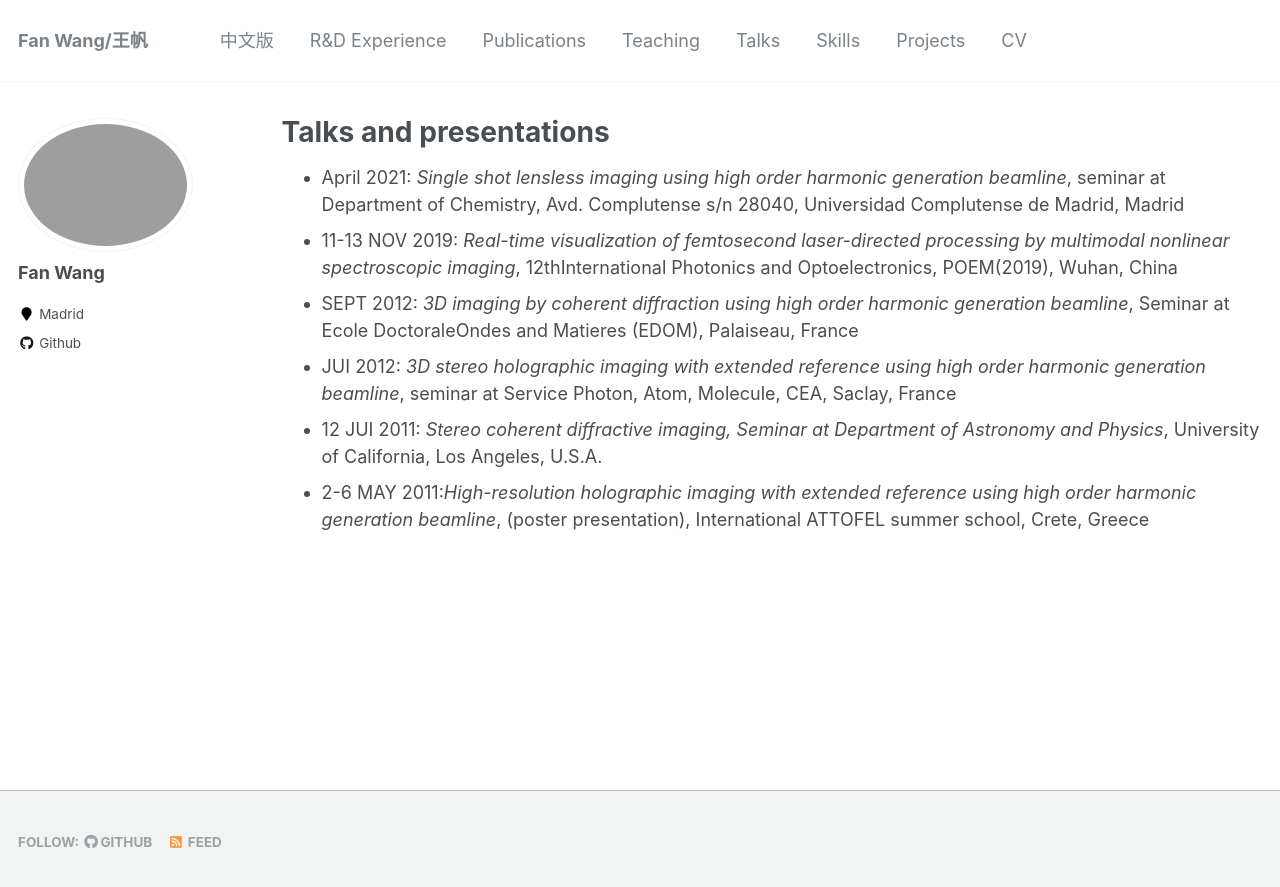
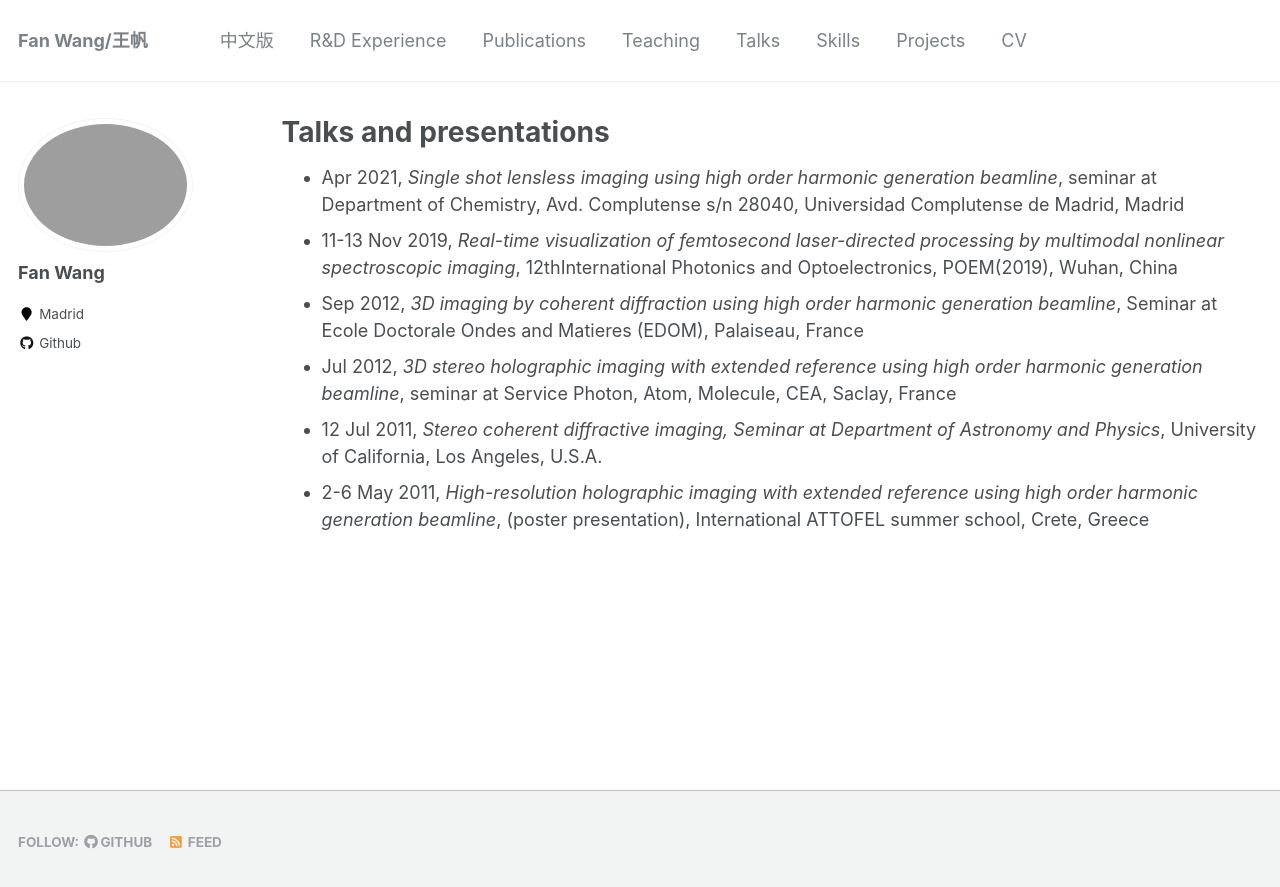
Before and after one commit to fanwangfang/fanwangfang.github.io, a Jekyll site: the page built from _pages/talks.md, in a window 1280 px wide. Shown: the top 887 px of the page. Built offline with Jekyll 4.4.1, drawn with Linux system fonts in a browser that asks for light colours.

Commit message:
Update talks.md

```diff
--- a/_pages/talks.md
+++ b/_pages/talks.md
@@ -5,9 +5,9 @@ permalink: /talks/
 author_profile: true
 ---
 
-- April 2021: *Single shot lensless imaging using high order harmonic generation beamline*, seminar at Department of Chemistry, Avd. Complutense s/n 28040, Universidad Complutense de Madrid, Madrid
-- 11-13 NOV 2019: *Real-time visualization of femtosecond laser-directed processing by multimodal nonlinear spectroscopic imaging*, 12thInternational Photonics and Optoelectronics, POEM(2019), Wuhan, China
-- SEPT 2012: *3D imaging by coherent diffraction using high order harmonic generation beamline*, Seminar at Ecole DoctoraleOndes and Matieres (EDOM), Palaiseau, France
-- JUI 2012: *3D stereo holographic imaging with extended reference using high order harmonic generation beamline*, seminar at Service Photon, Atom, Molecule, CEA, Saclay, France
-- 12 JUI 2011: *Stereo coherent diffractive imaging, Seminar at Department of Astronomy and Physics*, University of California, Los Angeles, U.S.A.
-- 2-6 MAY 2011:*High-resolution holographic imaging with extended reference using high order harmonic generation beamline*, (poster presentation), International ATTOFEL summer school, Crete, Greece
+- Apr 2021, *Single shot lensless imaging using high order harmonic generation beamline*, seminar at Department of Chemistry, Avd. Complutense s/n 28040, Universidad Complutense de Madrid, Madrid
+- 11-13 Nov 2019, *Real-time visualization of femtosecond laser-directed processing by multimodal nonlinear spectroscopic imaging*, 12thInternational Photonics and Optoelectronics, POEM(2019), Wuhan, China
+- Sep 2012, *3D imaging by coherent diffraction using high order harmonic generation beamline*, Seminar at Ecole Doctorale Ondes and Matieres (EDOM), Palaiseau, France
+- Jul 2012, *3D stereo holographic imaging with extended reference using high order harmonic generation beamline*, seminar at Service Photon, Atom, Molecule, CEA, Saclay, France
+- 12 Jul 2011, *Stereo coherent diffractive imaging, Seminar at Department of Astronomy and Physics*, University of California, Los Angeles, U.S.A.
+- 2-6 May 2011, *High-resolution holographic imaging with extended reference using high order harmonic generation beamline*, (poster presentation), International ATTOFEL summer school, Crete, Greece
```
